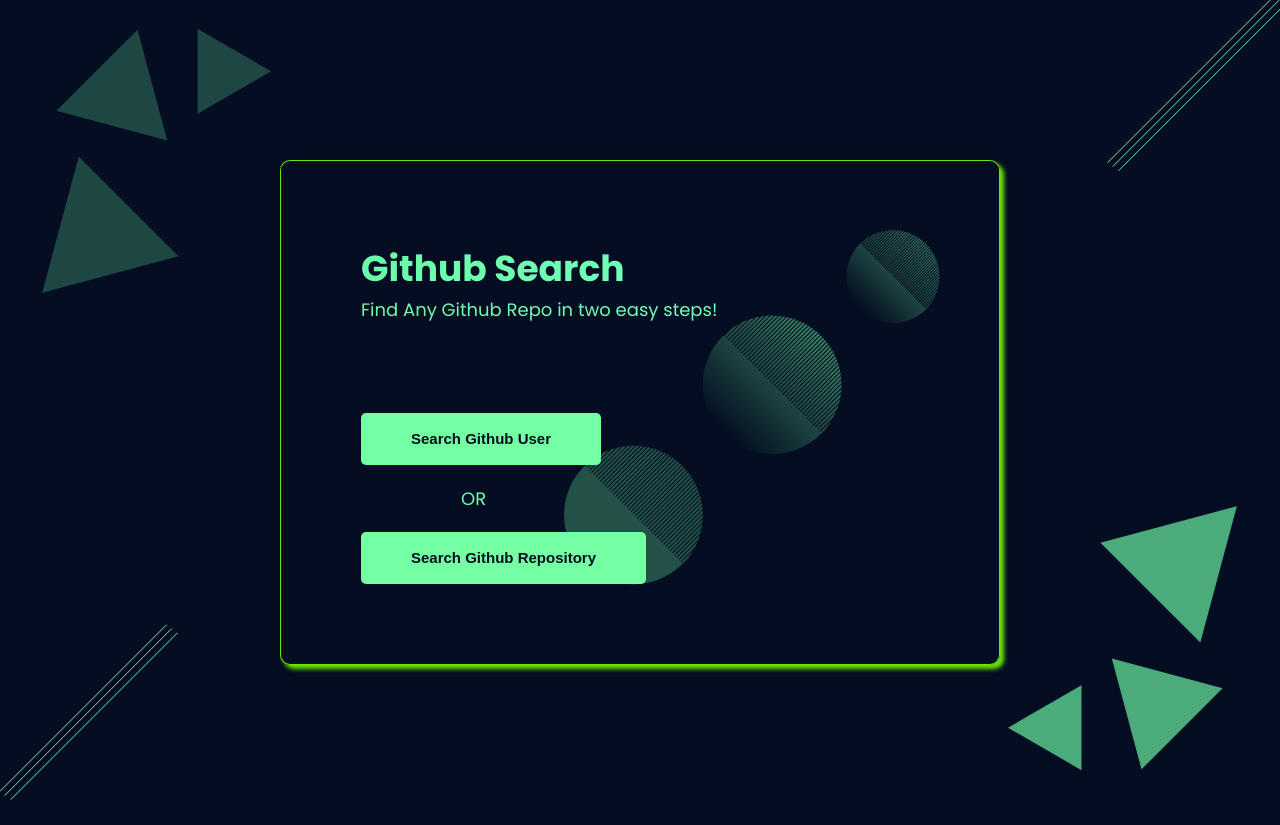
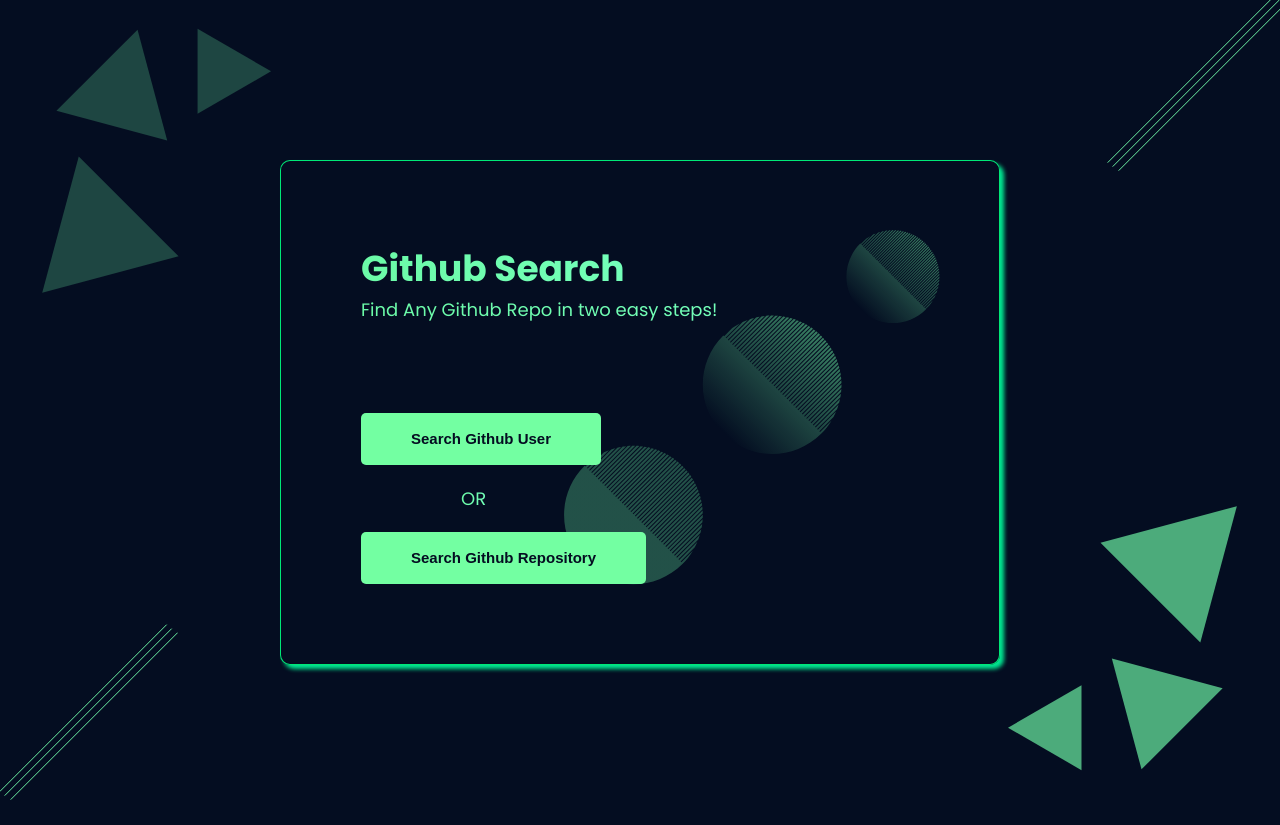
Before and after one commit to Princentaba1/Github-Search, an Angular app: page /navigation in a window 1280 px wide. Built offline with nearby package versions, Linux system fonts and the light colour scheme.

Commit message:
14th commit

```diff
--- a/src/app/navigation/navigation.component.css
+++ b/src/app/navigation/navigation.component.css
@@ -5,8 +5,8 @@
     background: url(../../assets/img/circles.svg) no-repeat;
     background-size: 70% 80%;
     background-position: center right;
-    border: 1px solid rgba(115, 255, 1, 0.904);
-    box-shadow: 4px 4px 4px rgba(115, 255, 1, 0.904);
+    border: 1px solid rgba(1, 255, 128, 0.904);
+    box-shadow: 4px 4px 4px rgba(1, 255, 158, 0.904);
     border-radius: 10px;
     font-family: 'Poppins', sans-serif;
 }
```
